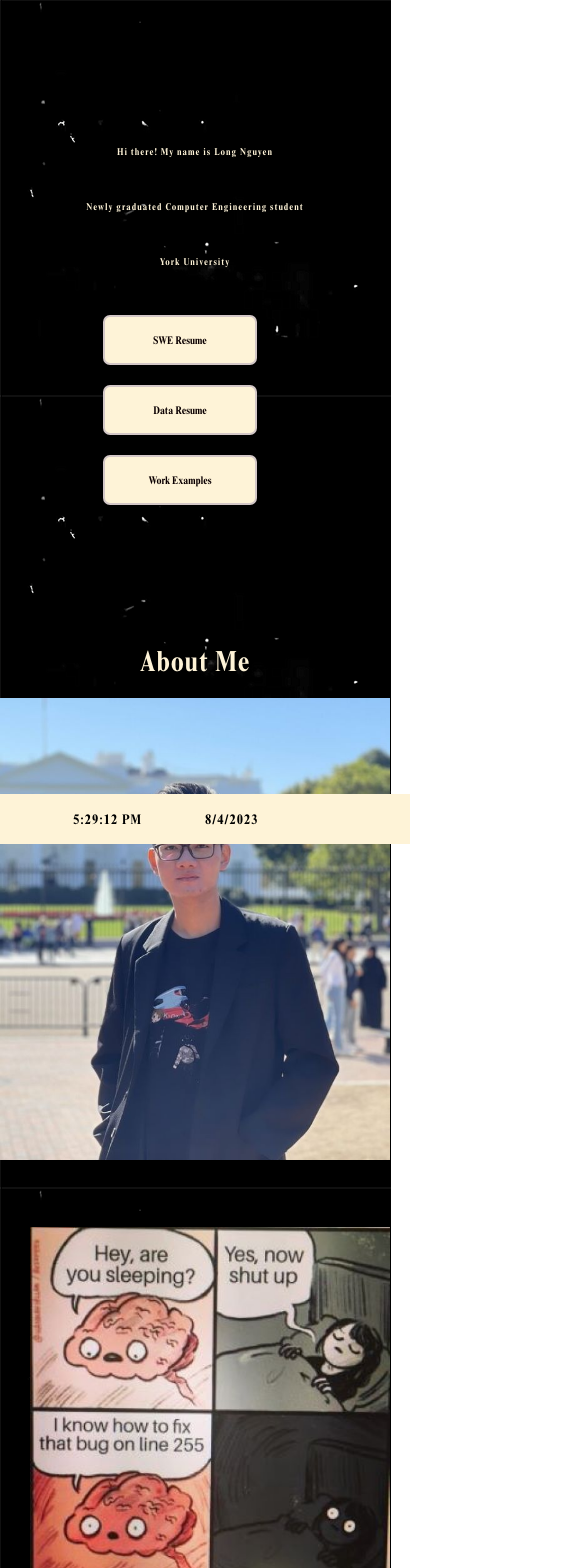
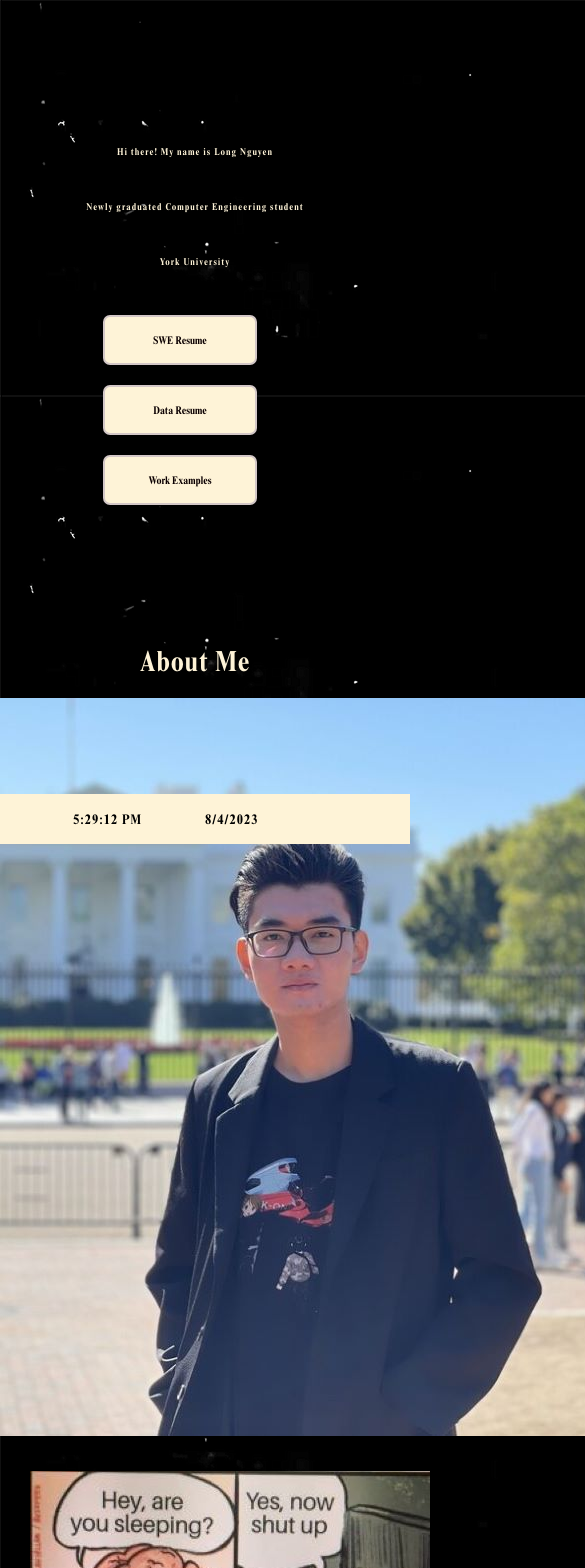
Before and after one commit to tenlalong/portfolio-website, a React (Create React App) app: page / in a window 390 px wide. Shown: the top 1568 px of the page, 585 px wide, since content can reach past the window. Built offline with nearby package versions, Linux system fonts and the light colour scheme.

Commit message:
Media Queries issues

```diff
--- a/src/pages/components/body/about/About.js
+++ b/src/pages/components/body/about/About.js
@@ -14,7 +14,7 @@ export default function About() {
 
       <div className="container about__container">
         <div className="about_me-container">
-          <div className="about__cards">
+          <div className="about__cards_img">
             <div className="about_me-image">
               <img src={Portrait} alt="me"></img>
             </div>
--- a/src/pages/components/body/about/about.css
+++ b/src/pages/components/body/about/about.css
@@ -211,6 +211,10 @@ button {
       max-width: 390px;
     }
 
+    .about__cards_img {
+      width: 50%;
+    }
+
     .about__me-image img {
       margin: 0 auto;
       align-items: center;
--- a/src/pages/components/body/skills/Skills.js
+++ b/src/pages/components/body/skills/Skills.js
@@ -106,7 +106,7 @@ export default function Skills() {
           </div>
 
           <div className="skill_py">
-            <h3 className="title">Python Frameworks/Libraries</h3>
+            <h3 className="title">Frameworks/Libraries</h3>
             <div className="front_content">
               <article className="front_skill_details">
                 <BsPatchCheckFill className="skill_details_icon" />
```
